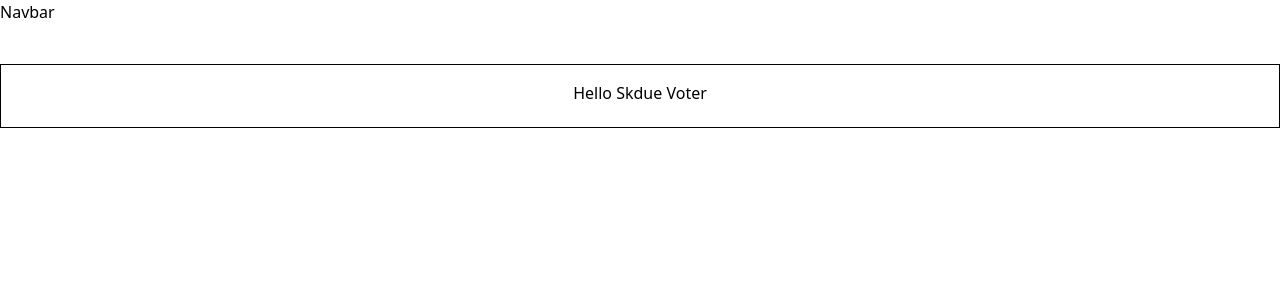
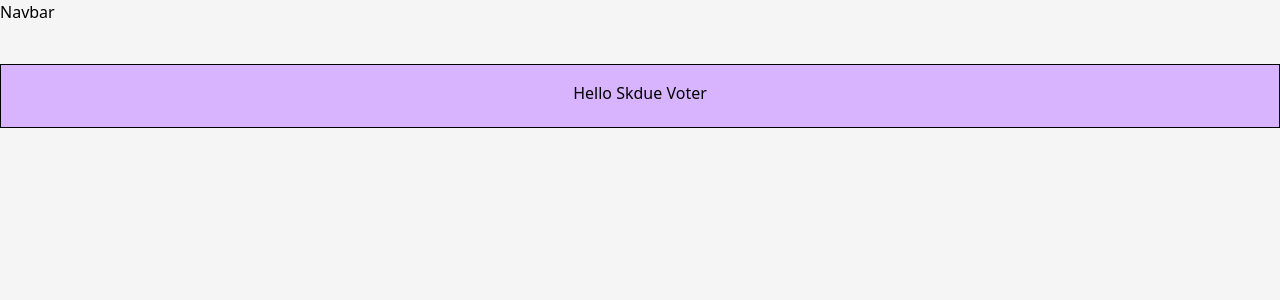
Before and after one commit to skdue-voter/skdue-voter, a Next.js app: page / in a window 1280 px wide. Shown: the top 300 px of the page. Built offline with nearby package versions, Linux system fonts and the light colour scheme.

Commit message:
add color

```diff
--- a/styles/globals.css
+++ b/styles/globals.css
@@ -1,3 +1,7 @@
 @tailwind base;
 @tailwind components;
 @tailwind utilities;
+
+html {
+  background-color: #F5F5F5
+}
--- a/tailwind.config.js
+++ b/tailwind.config.js
@@ -5,6 +5,7 @@ module.exports = {
     "./components/**/*.{js,ts,jsx,tsx}",
   ],
   theme: {
+    extend: {
       colors: {
         'green': '#21723E',
         'yellow': '#E8BB1F',
@@ -12,13 +13,11 @@ module.exports = {
         'red': '#CD001A',
         'gray': '#D9D9D9',
         'gray-dark': '#CCCCCC',
-      'page-light': '#F5F5F5',
         'party-red': '#E83434',
         'party-blue': '#2A5DAA',
         'party-blue-dark': '#130C8C',
         'party-orange': '#EE7421',
       },
-    extend: {
       borderRadius: {
         '10': '10px',
         '15': '15px',
```
Lines whose indentation alone changed are shown as unchanged.
